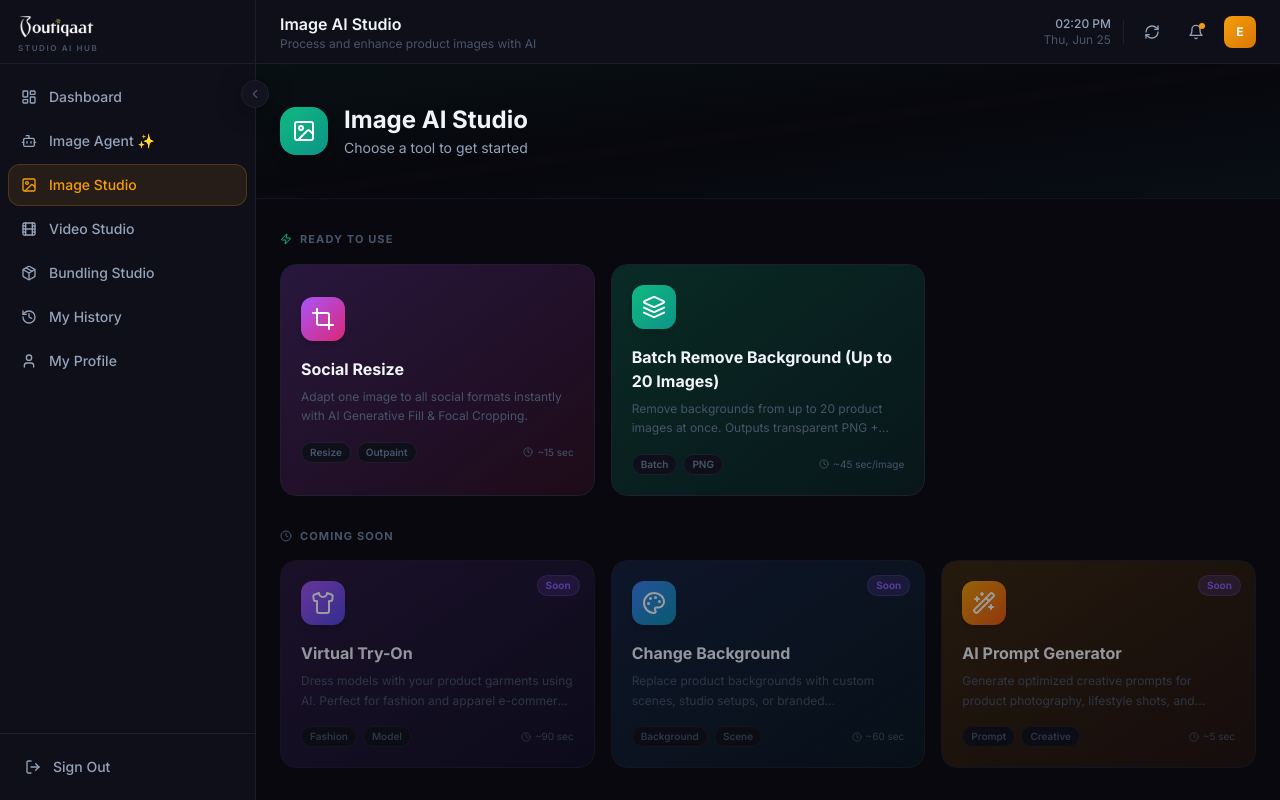
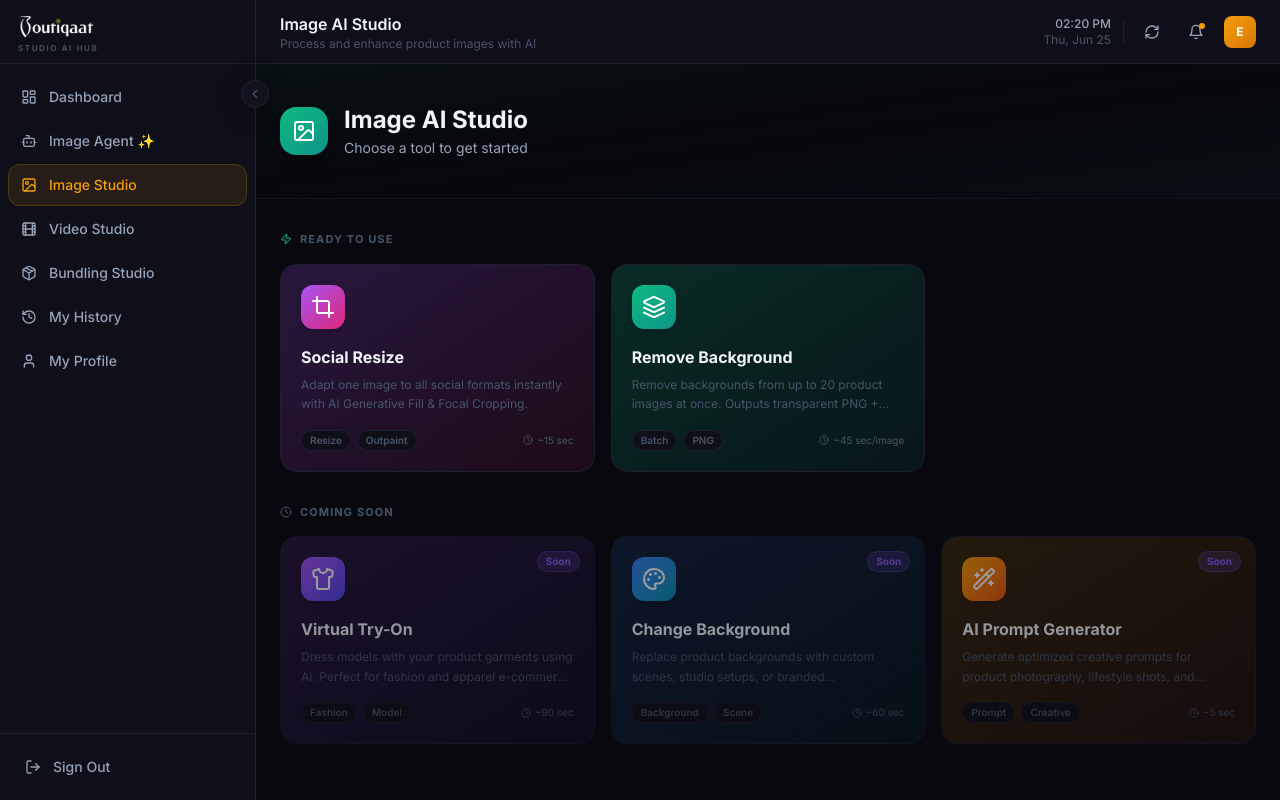
Before and after one commit to bagzmax7/boutiqaat-gen-app, a Next.js app: page /studio in a window 1280 px wide. Built offline with nearby package versions, Linux system fonts and the light colour scheme; no server answers.

Commit message:
chore: rename Batch Remove Background to Remove Background

```diff
--- a/app/apps/page.tsx
+++ b/app/apps/page.tsx
@@ -14,7 +14,7 @@
 const APPS: AppDefinition[] = [
   {
     id: '2063548168545071105',
-    name: 'Batch Remove Background (5 Images)',
+    name: 'Remove Background',
     description: 'Upload up to 5 images at once. The AI will remove the backgrounds for all of them concurrently.',
     category: 'image-editing',
     icon: 'grid',
--- a/app/studio/page.tsx
+++ b/app/studio/page.tsx
@@ -42,7 +42,7 @@
   },
   {
     id: '2063548168545071105',
-    name: 'Batch Remove Background (Up to 20 Images)',
+    name: 'Remove Background',
     description: 'Remove backgrounds from up to 20 product images at once. Outputs transparent PNG + PSD files ready for production.',
     category: 'image-editing',
     icon: 'layers',
```
